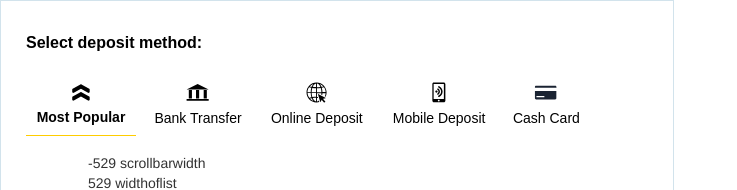
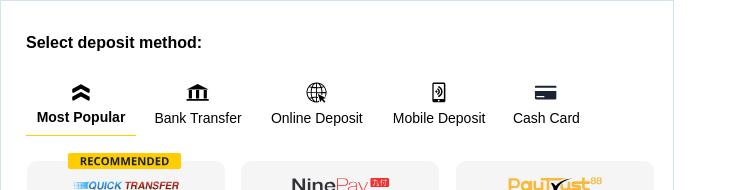
Before and after one commit to carlcalica/CashierPageMockUp, a plain HTML site: page Deposit Page_files/index.html in a window 1280 px wide. Shown: the top 190 px of the page, without its empty margins (0-737 px from the left). Drawn offline with nearby package versions, Linux system fonts and the light colour scheme.

Commit message:
Remove text of measurement sizes of scrolling which previously I used it for testing

```diff
--- a/Deposit Page_files/index.html
+++ b/Deposit Page_files/index.html
@@ -100,7 +100,7 @@
             <div class="scroller scroller-left"><i class="glyphicon glyphicon-chevron-left"></i></div>
             <div class="scroller scroller-right"><i class="glyphicon glyphicon-chevron-right"></i></div>
             <!--<div class="container">-->
-            <div class="print" id="print-scrollbarwidth-size"><span></span>
+            <!--<div class="print" id="print-scrollbarwidth-size"><span></span>
                    scrollbarwidth
             </div>
             <div class="print" id="print-widthoflist-size"><span></span>
@@ -111,7 +111,7 @@
             </div>
             <div class="print" id="print-leftposition-size"><span></span>
                    leftposition
-            </div>
+            </div>-->
             <div class="PaymentOptFrame">
                    <div class=" col-md-12 col-sm-12 col-12">
                       <div class="row no-gutters">
```
